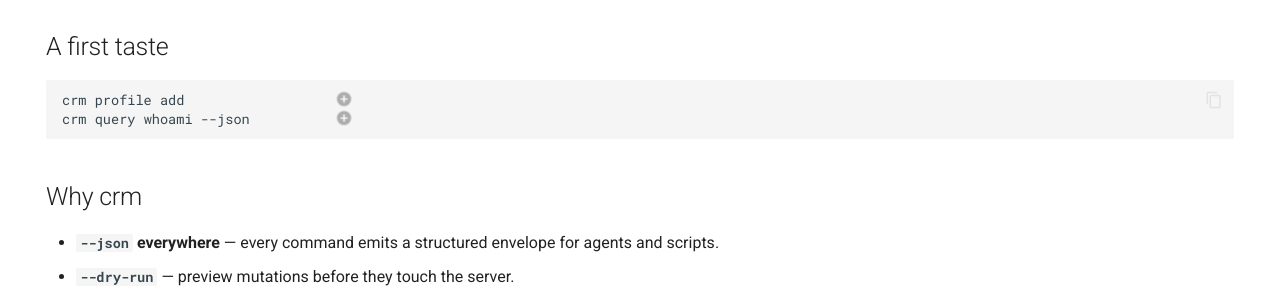
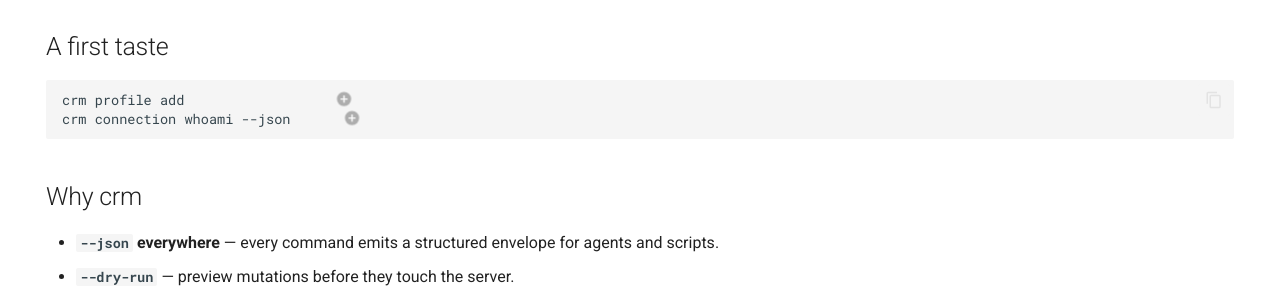
Before and after one commit to Gharib89/crm, an MkDocs documentation site: the page built from docs/index.md, in a window 1280 px wide and 900 px high, scrolled down 675 px. Shown: the part 246-546 px from the top of the window. Built offline with MkDocs 1.6.1 and Material for MkDocs 9.7.7, drawn with Linux system fonts in a browser that asks for light colours; comment, search, counter and statistics services are not loaded.

Commit message:
docs: fix crm command errors in index and agent examples

````diff
--- a/docs/index.md
+++ b/docs/index.md
@@ -79,7 +79,7 @@ hide:
 
 ```bash
 crm profile add                  # (1)!
-crm query whoami --json          # (2)!
+crm connection whoami --json      # (2)!
 ```
 
 1. One-time interactive wizard: enter your server URL, the CLI infers NTLM vs
````
Also changed, not shown: docs/getting-started/agent.md (+1 -1 lines).
